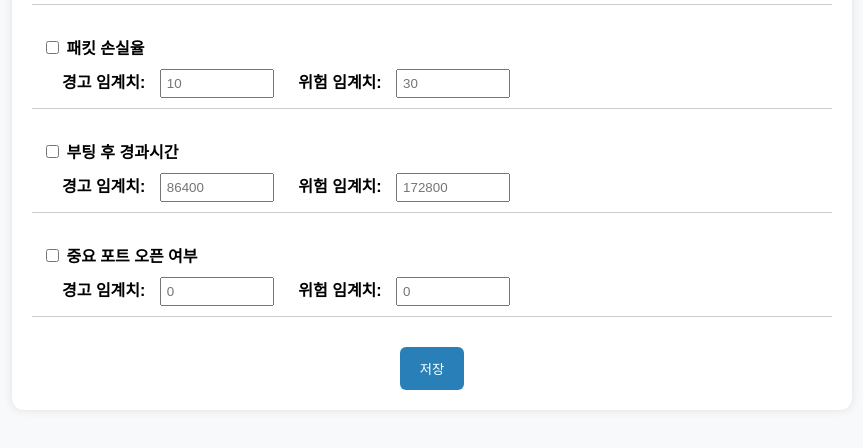
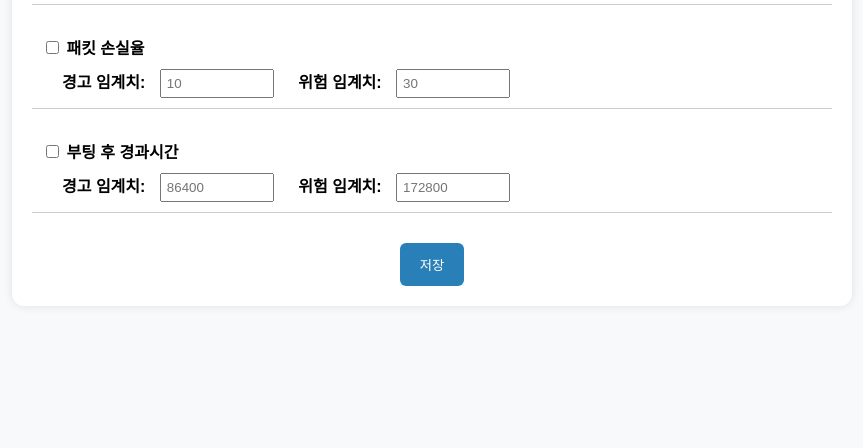
Before and after one commit to KwonHyeJin0514/Clozmos, a Flask app: page /manage in a window 1280 px wide. Shown: the part 754-1202 px from the top of the page, without its empty margins (208-1071 px from the left). After the commit the page ends 1040 px from the top, so only its background shows below. Run offline with Flask 3, Linux system fonts and the light colour scheme.

Commit message:
중요포트 삭제

```diff
--- a/app.py
+++ b/app.py
@@ -156,8 +156,7 @@ def api_data():
             "디스크 사용률": "disk",
             "네트워크 송수신 바이트수": "network",
             "패킷 손실율": "loss",
-            "부팅 후 경과시간": "uptime",
-            "중요 포트 오픈 여부": "port"
+            "부팅 후 경과시간": "uptime"
         }
 
         # 운영체제별 item key 후보들
@@ -188,10 +187,6 @@ def api_data():
             ],
             "부팅 후 경과시간": [
                 "system.uptime"
-            ],
-            "중요 포트 오픈 여부": [
-                "net.tcp.listen[22]",          # Linux (SSH)
-                "net.tcp.listen[3389]"         # Windows (RDP)
             ]
         }
 
@@ -244,8 +239,7 @@ def manage():
             "디스크 사용률": {"warn": 80, "crit": 95},
             "네트워크 송수신 바이트수": {"warn": 10000, "crit": 20000},
             "패킷 손실율": {"warn": 10, "crit": 30},
-            "부팅 후 경과시간": {"warn": 86400, "crit": 172800},
-            "중요 포트 오픈 여부": {"warn": 0, "crit": 0}
+            "부팅 후 경과시간": {"warn": 86400, "crit": 172800}
         }
 
         thresholds = {}
@@ -424,8 +418,7 @@ def report():
                         "net.if.out[Ethernet]"
                     ],
                     "패킷 손실율": ["net.if.loss[eth0]", "net.if.loss[Ethernet]"],
-                    "부팅 후 경과시간": ["system.uptime"],
-                    "중요 포트 오픈 여부": ["net.tcp.listen[22]", "net.tcp.listen[3389]"]
+                    "부팅 후 경과시간": ["system.uptime"]
                 }
 
                 host_id = get_user_host(token, username, return_id=True)
@@ -511,26 +504,26 @@ def register():
             path = f"/tmp/install_{username}_{timestamp}.sh"
             with open(path, 'w') as f:
                 f.write(f"""#!/bin/bash
-sudo apt update
-sudo apt install zabbix-agent -y
-sudo sed -i 's/^Server=.*/Server={ZABBIX_SERVER_IP}/' /etc/zabbix/zabbix_agentd.conf
-sudo sed -i 's/^Hostname=.*/Hostname={username}/' /etc/zabbix/zabbix_agentd.conf
-sudo sed -i 's/^# HostMetadata=.*/HostMetadata=zabbix_agent/' /etc/zabbix/zabbix_agentd.conf
-sudo systemctl enable zabbix-agent
-sudo systemctl restart zabbix-agent
-""")
+                    sudo apt update
+                    sudo apt install zabbix-agent -y
+                    sudo sed -i 's/^Server=.*/Server={ZABBIX_SERVER_IP}/' /etc/zabbix/zabbix_agentd.conf
+                    sudo sed -i 's/^Hostname=.*/Hostname={username}/' /etc/zabbix/zabbix_agentd.conf
+                    sudo sed -i 's/^# HostMetadata=.*/HostMetadata=zabbix_agent/' /etc/zabbix/zabbix_agentd.conf
+                    sudo systemctl enable zabbix-agent
+                    sudo systemctl restart zabbix-agent
+                    """)
             os.chmod(path, 0o755)
         else:
             path = f"/tmp/install_{username}_{timestamp}.bat"
             with open(path, 'w') as f:
                 f.write(f"""@echo off
-msiexec /i https://cdn.zabbix.com/zabbix/binaries/stable/6.0/6.0.20/zabbix_agent-6.0.20-windows-amd64-openssl.msi /quiet
-timeout 10
-powershell -Command "(Get-Content 'C:\\Program Files\\Zabbix Agent\\zabbix_agentd.conf') -replace '^Server=.*', 'Server={ZABBIX_SERVER_IP}' | Set-Content 'C:\\Program Files\\Zabbix Agent\\zabbix_agentd.conf'"
-powershell -Command "(Add-Content 'C:\\Program Files\\Zabbix Agent\\zabbix_agentd.conf' 'Hostname={username}')"
-powershell -Command "(Add-Content 'C:\\Program Files\\Zabbix Agent\\zabbix_agentd.conf' 'HostMetadata=zabbix_agent')"
-net start "Zabbix Agent"
-""")
+                    msiexec /i https://cdn.zabbix.com/zabbix/binaries/stable/6.0/6.0.20/zabbix_agent-6.0.20-windows-amd64-openssl.msi /quiet
+                    timeout 10
+                    powershell -Command "(Get-Content 'C:\\Program Files\\Zabbix Agent\\zabbix_agentd.conf') -replace '^Server=.*', 'Server={ZABBIX_SERVER_IP}' | Set-Content 'C:\\Program Files\\Zabbix Agent\\zabbix_agentd.conf'"
+                    powershell -Command "(Add-Content 'C:\\Program Files\\Zabbix Agent\\zabbix_agentd.conf' 'Hostname={username}')"
+                    powershell -Command "(Add-Content 'C:\\Program Files\\Zabbix Agent\\zabbix_agentd.conf' 'HostMetadata=zabbix_agent')"
+                    net start "Zabbix Agent"
+                    """)
 
         flash("계정이 생성되었습니다. 설치 파일을 다운로드하세요.")
         return render_template('register_done.html', username=username, os_type=os_type, timestamp=timestamp)
--- a/templates/manage.html
+++ b/templates/manage.html
@@ -144,8 +144,7 @@
             "디스크 사용률": {"warn": 80, "crit": 95},
             "네트워크 송수신 바이트수": {"warn": 10000, "crit": 20000},
             "패킷 손실율": {"warn": 10, "crit": 30},
-            "부팅 후 경과시간": {"warn": 86400, "crit": 172800},
-            "중요 포트 오픈 여부": {"warn": 0, "crit": 0}
+            "부팅 후 경과시간": {"warn": 86400, "crit": 172800}
         } %}
         {% set resources = default_thresholds.keys() %}
         {% set selected = session.selected_resources or [] %}
```
